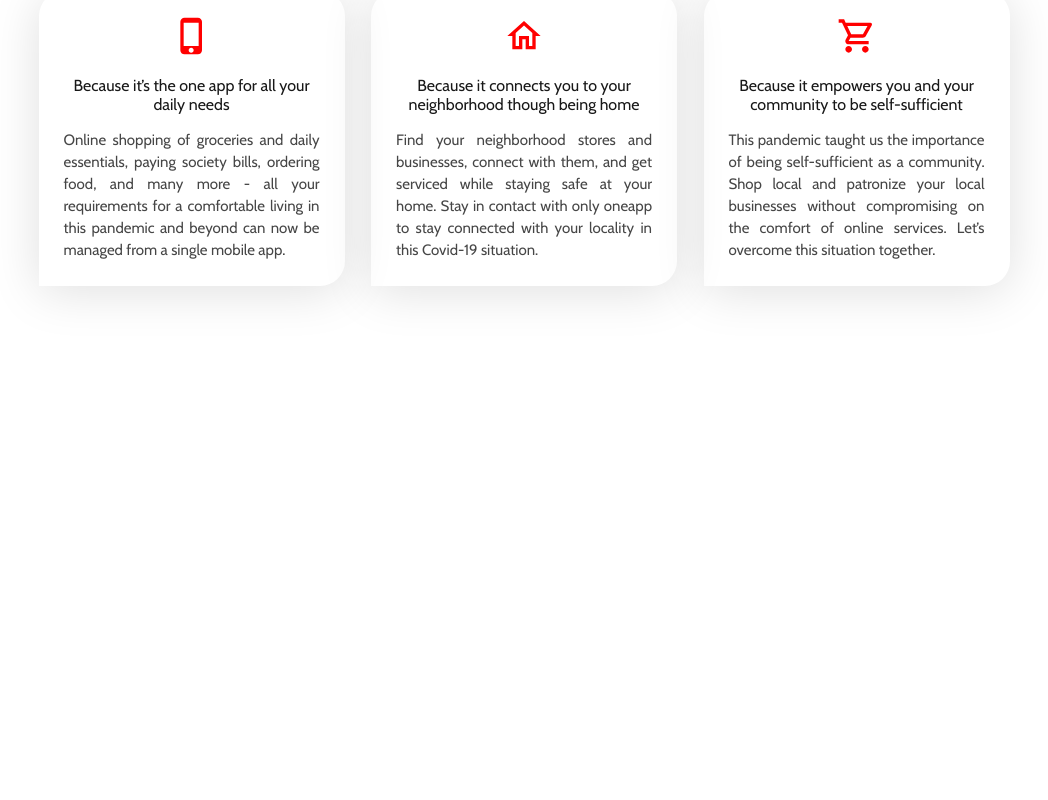
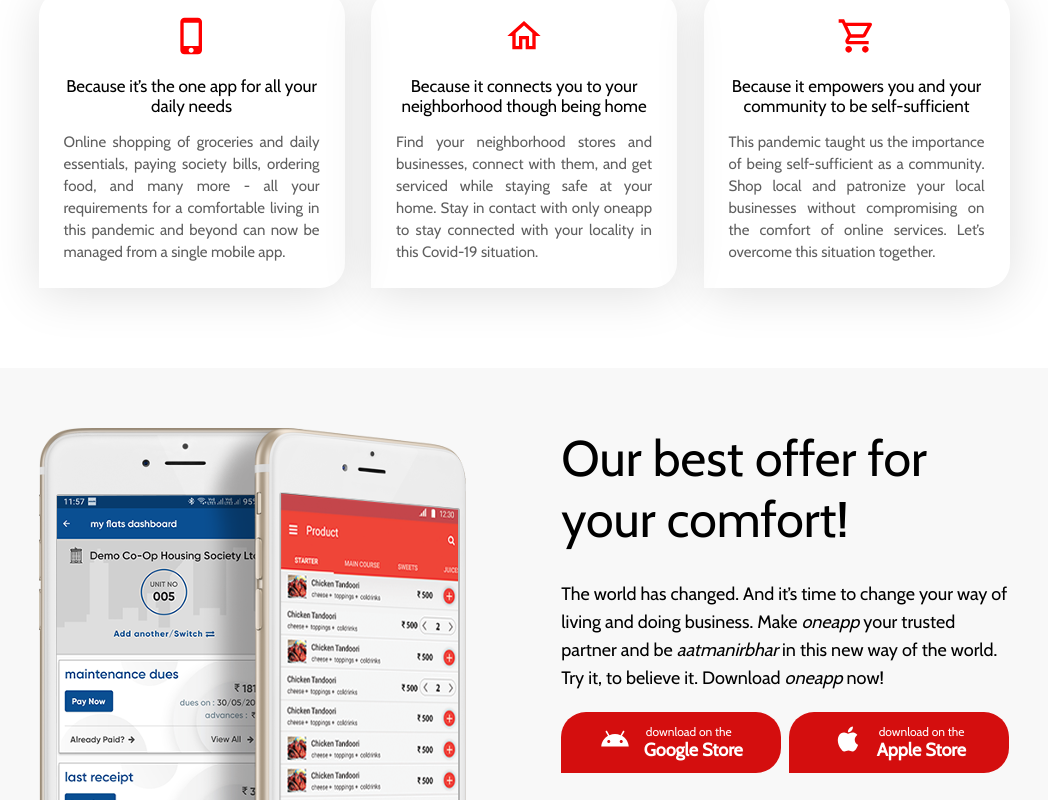
Before and after one commit to iamanandpaul/cubeoneapp, a React (Create React App) app: page / in a window 1280 px wide. Shown: the part 960-1760 px from the top of the page, without its empty margins (116-1164 px from the left). Before the commit the page ends 1326 px from the top, so only its background shows below. Built offline with nearby package versions, Linux system fonts and the light colour scheme.

Commit message:
about page added

```diff
--- a/src/Components/About/About.js
+++ b/src/Components/About/About.js
@@ -33,6 +33,35 @@
           />
         </div>
       </div>
+      <div className="about__second">
+        <div className="about__main">
+          <img src={aboutimage} alt="About" />
+          <div className="about__secondcontents">
+            <h1>Our best offer for your comfort!</h1>
+            <p>
+              The world has changed. And it’s time to change your way of living
+              and doing business. Make <em>oneapp</em> your trusted partner and
+              be
+              <em> aatmanirbhar</em> in this new way of the world. Try it, to
+              believe it. Download <em>oneapp</em> now!
+            </p>
+            <div className="about__buttons">
+              <Button
+                display="button__about"
+                img="AndroidIcon"
+                title="download on the"
+                app="Google Store"
+              />
+              <Button
+                display="button__about"
+                img="AppleIcon"
+                title="download on the"
+                app="Apple Store"
+              />
+            </div>
+          </div>
+        </div>
+      </div>
     </div>
   );
 }
--- a/src/Components/About/About.scss
+++ b/src/Components/About/About.scss
@@ -1,4 +1,8 @@
 .about {
+    display: flex;
+    flex-direction: column;
+    align-items: center;
+
     .about__first {
         display: flex;
         flex-direction: column;
@@ -16,19 +20,25 @@
 
     .about__second {
         display: flex;
-        justify-content: space-around;
-        padding: 60px 12vw;
+        justify-content: center;
         background-color: rgb(248, 248, 248);
+        width: 100%;
+
+        .about__main {
+            display: flex;
+            justify-content: space-evenly;
+            margin: 60px 0;
+            width: 90%;
 
             & > img {
                 width: 432px;
                 height: 600px;
-            margin-right: 14vw;
             }
 
             .about__secondcontents {
                 display: flex;
                 flex-direction: column;
+                width: 35vw;
 
                 & > h1 {
                     font-size: 50px;
@@ -39,6 +49,7 @@
                 & > p {
                     font-size: 18px;
                     line-height: 28px;
+                    align-items: justify;
                 }
 
                 .about__buttons {
@@ -49,8 +60,35 @@
             }
         }
     }
-@media only screen and (max-width: 1000px) {
+}
+
+@media only screen and (max-width: 1200px) {
     .about {
+        .about__second {
+            .about__main {
+                display: flex;
+                justify-content: space-evenly;
+                margin: 60px 0;
+                width: 100%;
+
+                & > img {
+                    width: 332px;
+                    height: 500px;
+                }
+
+                .about__secondcontents {
+                    display: flex;
+                    flex-direction: column;
+                    width: 40vw;
+                }
+            }
+        }
+    }
+}
+
+@media only screen and (max-width: 1080px) {
+    .about {
+        .about__first {
             .about__box {
                 margin-top: 60px;
                 width: 90%;
@@ -58,10 +96,32 @@
                 justify-content: space-evenly;
             }
         }
+
+        .about__second {
+            .about__main {
+                display: flex;
+                flex-direction: column;
+                width: 90%;
+                align-items: center;
+
+                & > img {
+                    width: 332px;
+                    height: 500px;
+                    margin-bottom: 30px;
+                }
+                .about__secondcontents {
+                    display: flex;
+                    flex-direction: column;
+                    width: 60vw;
+                }
+            }
+        }
+    }
 }
 
 @media only screen and (max-width: 830px) {
     .about {
+        .about__first {
             .about__box {
                 margin-top: 60px;
                 width: 90%;
@@ -70,4 +130,25 @@
                 align-items: center;
             }
         }
+
+        .about__second {
+            .about__main {
+                display: flex;
+                flex-direction: column;
+                width: 90%;
+                align-items: center;
+
+                & > img {
+                    width: 332px;
+                    height: 500px;
+                    margin-bottom: 30px;
                 }
+                .about__secondcontents {
+                    display: flex;
+                    flex-direction: column;
+                    width: 65vw;
+                }
+            }
+        }
+    }
+}
--- a/src/Components/Box/Box.js
+++ b/src/Components/Box/Box.js
@@ -6,7 +6,15 @@
 
 function Box({ image, title, desc }) {
   return (
-    <div className="box">
+    <div
+      className={
+        image === "PhoneIphoneIcon"
+          ? "box1"
+          : image === "HomeOutlinedIcon"
+          ? "box2"
+          : "box3"
+      }
+    >
       {image === "PhoneIphoneIcon" ? (
         <PhoneIphoneIcon className="box__icons" />
       ) : image === "HomeOutlinedIcon" ? (
--- a/src/Components/Box/Box.scss
+++ b/src/Components/Box/Box.scss
@@ -1,4 +1,4 @@
-.box {
+.box1 {
     display: flex;
     flex-direction: column;
     align-items: center;
@@ -6,6 +6,7 @@
     border-radius: 25px 25px 25px 0;
     padding: 25px;
     box-shadow: 0 5px 50px rgb(223, 223, 223);
+    animation: box 1s ease;
 
     .box__icons {
         color: red;
@@ -17,23 +18,127 @@
     & > h5 {
         margin-top: 10px;
         text-align: center;
-        font-size: 16px;
-        font-weight: 500;
-        color: rgb(24, 24, 24);
+        font-size: 17px;
+        font-weight: 550;
+        color: rgb(0, 0, 0);
     }
 
     & > p {
         margin-top: 15px;
         text-align: justify;
         font-size: 15px;
-        color: rgb(70, 70, 70);
+        color: rgb(95, 95, 95);
         line-height: 22px;
         font-weight: 400;
     }
+
+    @keyframes box {
+        0% {
+            opacity: 0;
+            transform: translateY(20px);
+        }
+        100% {
+            opacity: 1;
+            transform: translateY(0);
+        }
+    }
 }
 
+.box2 {
+    display: flex;
+    flex-direction: column;
+    align-items: center;
+    width: 20vw;
+    border-radius: 25px 25px 25px 0;
+    padding: 25px;
+    box-shadow: 0 5px 50px rgb(223, 223, 223);
+    animation: box 2s ease;
+
+    .box__icons {
+        color: red;
+        width: 40px;
+        height: 40px;
+        margin-bottom: 10px;
+    }
+
+    & > h5 {
+        margin-top: 10px;
+        text-align: center;
+        font-size: 17px;
+        font-weight: 550;
+        color: rgb(0, 0, 0);
+    }
+
+    & > p {
+        margin-top: 15px;
+        text-align: justify;
+        font-size: 15px;
+        color: rgb(95, 95, 95);
+        line-height: 22px;
+        font-weight: 400;
+    }
+
+    @keyframes box {
+        0% {
+            opacity: 0;
+            transform: translateY(20px);
+        }
+        100% {
+            opacity: 1;
+            transform: translateY(0);
+        }
+    }
+}
+
+.box3 {
+    display: flex;
+    flex-direction: column;
+    align-items: center;
+    width: 20vw;
+    border-radius: 25px 25px 25px 0;
+    padding: 25px;
+    box-shadow: 0 5px 50px rgb(223, 223, 223);
+    animation: box 3s ease;
+
+    .box__icons {
+        color: red;
+        width: 40px;
+        height: 40px;
+        margin-bottom: 10px;
+    }
+
+    & > h5 {
+        margin-top: 10px;
+        text-align: center;
+        font-size: 17px;
+        font-weight: 550;
+        color: rgb(0, 0, 0);
+    }
+
+    & > p {
+        margin-top: 15px;
+        text-align: justify;
+        font-size: 15px;
+        color: rgb(95, 95, 95);
+        line-height: 22px;
+        font-weight: 400;
+    }
+
+    @keyframes box {
+        0% {
+            opacity: 0;
+            transform: translateY(20px);
+        }
+        100% {
+            opacity: 1;
+            transform: translateY(0);
+        }
+    }
+}
 @media only screen and (max-width: 830px) {
-    .box {
+    .box1,
+    .box2,
+    .box3 {
         display: flex;
         flex-direction: column;
         align-items: center;
--- a/src/Components/Header/Header.scss
+++ b/src/Components/Header/Header.scss
@@ -26,7 +26,7 @@
                 display: flex;
                 align-items: center;
                 text-decoration: none;
-                color: rgb(80, 80, 80);
+                color: rgb(165, 164, 164);
                 font-weight: 600;
                 font-size: 15px;
 
```
Also changed, not shown: 1 other file (tests, documents, lock files or other folders). Lines whose indentation alone changed are shown as unchanged.
